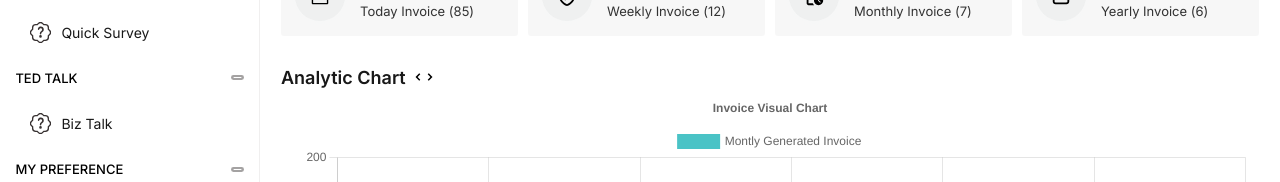
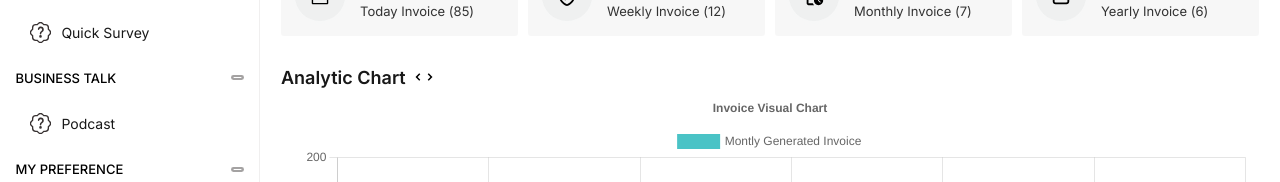
Before and after one commit to blyncnov/voicze, a Next.js app: page /dashboard in a window 1280 px wide. Shown: the part 424-606 px from the top of the page. Built offline with nearby package versions, Linux system fonts and the light colour scheme.

Commit message:
voicze => new side item

```diff
--- a/components/Dashboard/Sidebar.tsx
+++ b/components/Dashboard/Sidebar.tsx
@@ -141,7 +141,7 @@ const Sidebar = () => {
               </div>
             </Link>
             <div className="sidebar_quicklinks_summary">
-              <li>TED TALK</li>
+              <li>Business Talk</li>
               <BsUsbCFill style={IconSidestyle} />
             </div>
             <Link href="/dashboard/survey" onClick={CloseSidebar}>
@@ -149,7 +149,7 @@ const Sidebar = () => {
                 <div id="sidebar__icon__style">
                   <BsPatchQuestion style={Iconstyle} />
                 </div>
-                <li>Biz Talk</li>
+                <li>Podcast</li>
               </div>
             </Link>
             <div className="sidebar_quicklinks_summary">
--- a/next.config.js
+++ b/next.config.js
@@ -9,6 +9,12 @@ const nextConfig = {
         permanent: false,
         basePath: false,
       },
+      {
+        source: "/dashboard/invoice",
+        destination: "/",
+        permanent: false,
+        basePath: false,
+      },
     ];
   },
 };
```
